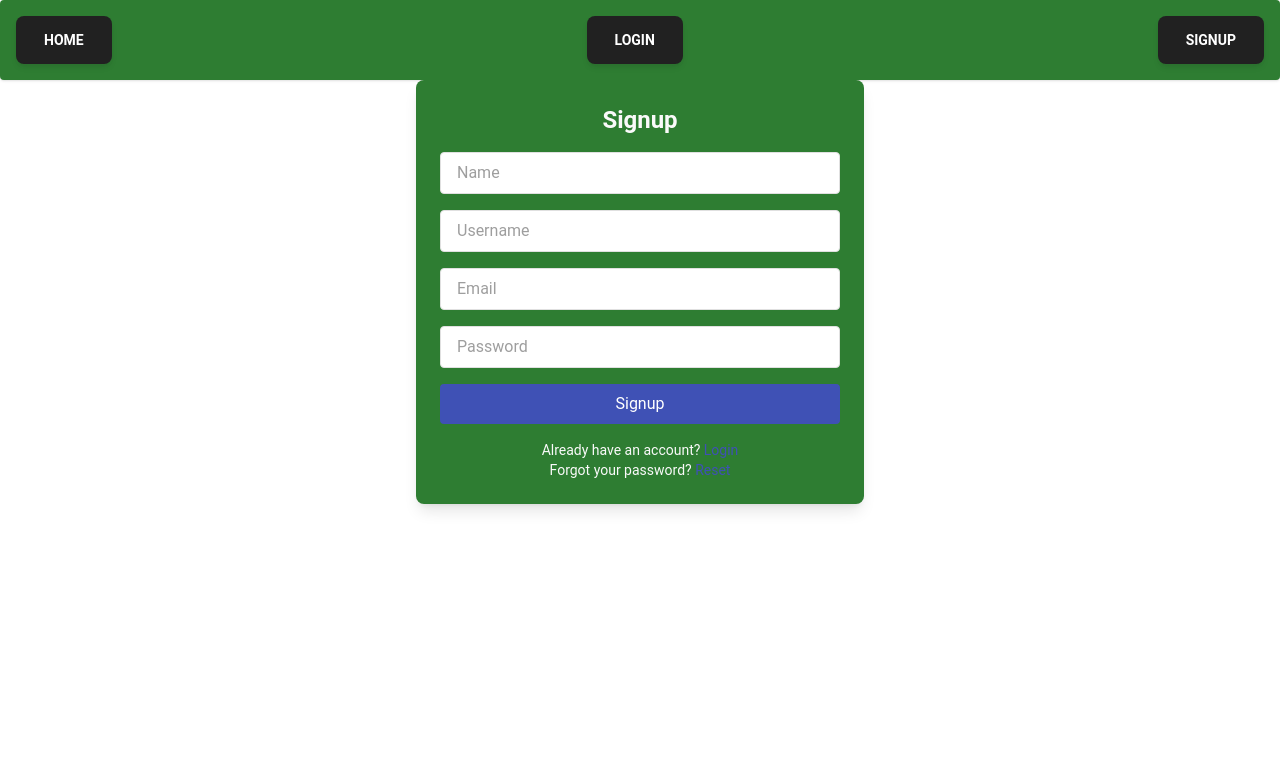
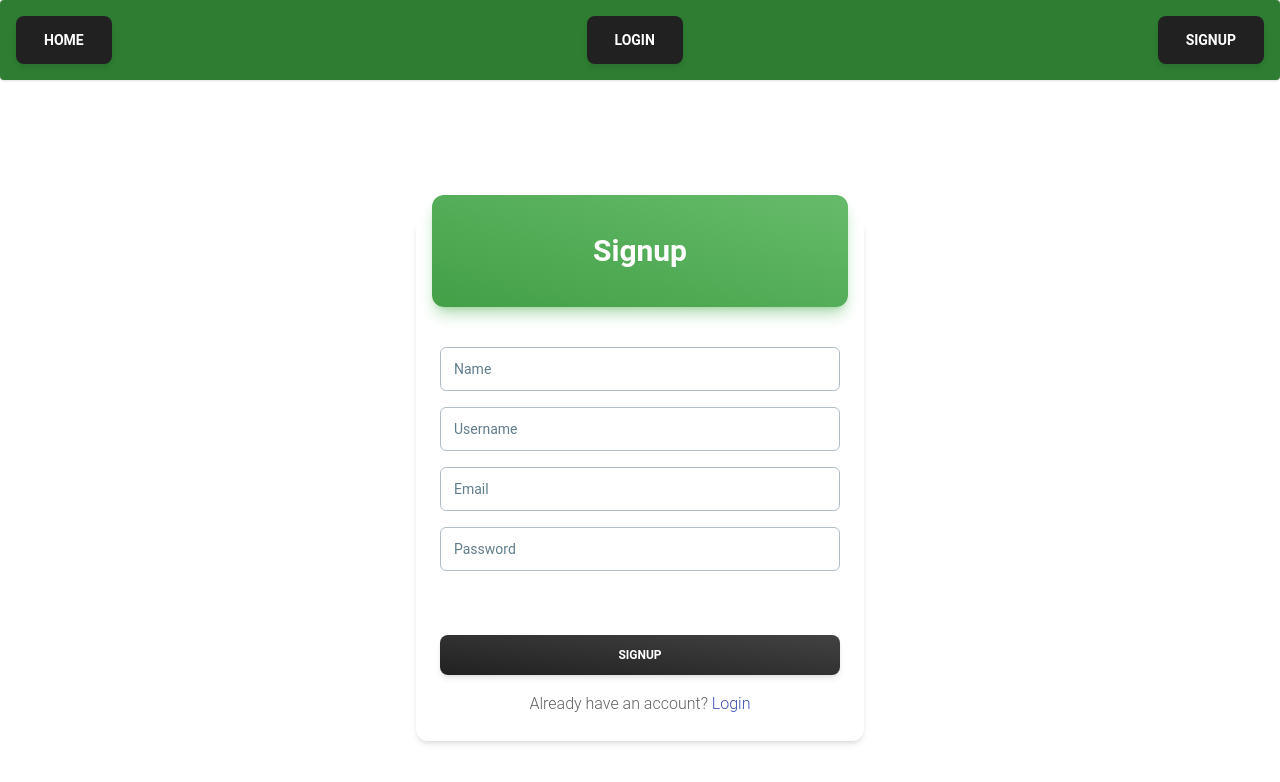
Before and after one commit to IsaiahCoding/ForeScoreFinal, a React (Create React App) app in the folder client/: page /signup in a window 1280 px wide. Shown: the top 782 px of the page. Built offline with nearby package versions, Linux system fonts and the light colour scheme; no server answers.

Commit message:
Login/Out styled

```diff
--- a/client/src/components/Signup.jsx
+++ b/client/src/components/Signup.jsx
@@ -1,6 +1,15 @@
 import React, { useState, useContext } from 'react';
 import { useHistory } from 'react-router-dom';
 import { UserContext } from '/Users/isaiahaguilera/Development/code/phase-5/Fore-Score-2/client/src/components/UserContext/UserContext.jsx'; // Adjust this import path as necessary
+import {
+  Card,
+  CardHeader,
+  CardBody,
+  CardFooter,
+  Typography,
+  Input,
+  Button,
+} from "@material-tailwind/react";
 
 function Signup() {
   const [formData, setFormData] = useState({
@@ -42,62 +51,76 @@ function Signup() {
   };
 
   return (
-    <div className="max-w-md mx-auto bg-green-800 p-6 rounded-lg shadow-lg">
-      <h2 className="text-center text-2xl font-bold mb-4 text-gray-50">Signup</h2>
-      <form onSubmit={handleSubmit}>
+    <div className="flex justify-center items-center h-screen">
+      <Card className="max-w-md w-full">
+        <CardHeader
+          variant="gradient"
+          color="green"
+          className="mb-4 grid h-28 place-items-center"
+        >
+          <Typography variant="h3" color="white==">
+            Signup
+          </Typography>
+        </CardHeader>
+        <CardBody>
           <div className="mb-4">
-          <input
+            <Input
+            label = "Name"
               type="text"
               name="name"
               value={formData.name}
               onChange={handleChange}
               placeholder="Name"
-            className="w-full px-4 py-2 rounded border border-gray-300 focus:outline-none focus:border-indigo-500 text-slate-950"
+              size="lg"
             />
           </div>
           <div className="mb-4">
-          <input
+            <Input
+            label = "Username"
               type="text"
               name="username"
               value={formData.username}
               onChange={handleChange}
               placeholder="Username"
-            className="w-full px-4 py-2 rounded border border-gray-300 focus:outline-none focus:border-indigo-500 text-slate-950"
+              size="lg"
             />
           </div>
           <div className="mb-4">
-          <input
+            <Input
+            label = "Email"
               type="email"
               name="email"
               value={formData.email}
               onChange={handleChange}
               placeholder="Email"
-            className="w-full px-4 py-2 rounded border border-gray-300 focus:outline-none focus:border-indigo-500 text-slate-950"
+              size="lg"
             />
           </div>
           <div className="mb-4">
-          <input
+            <Input
+            label = "Password"
               type="password"
               name="password"
               value={formData.password}
               onChange={handleChange}
               placeholder="Password"
-            className="w-full px-4 py-2 rounded border border-gray-300 focus:outline-none focus:border-indigo-500 text-slate-950"
+              size="lg"
             />
           </div>
-        <button
-          type="submit"
-          className="w-full bg-indigo-500 text-white py-2 px-4 rounded hover:bg-indigo-600 transition duration-200"
+        </CardBody>
+        <CardFooter>
+          <Button
+            variant="gradient"
+            fullWidth
+            onClick={handleSubmit}
           >
             Signup
-        </button>
-        <p className="mt-4 text-center text-sm text-gray-50">
+          </Button>
+          <Typography variant="medium" className="mt-4 text-center text-bluegray-900">
             Already have an account? <a href="/login" className="text-indigo-500">Login</a>
-        </p>
-        <p className="text-center text-sm text-gray-50">
-          Forgot your password? <a href="/reset" className="text-indigo-500">Reset</a>
-        </p>
-      </form>
+          </Typography>
+        </CardFooter>
+      </Card>
     </div>
   );
 }
```
Lines whose indentation alone changed are shown as unchanged.
